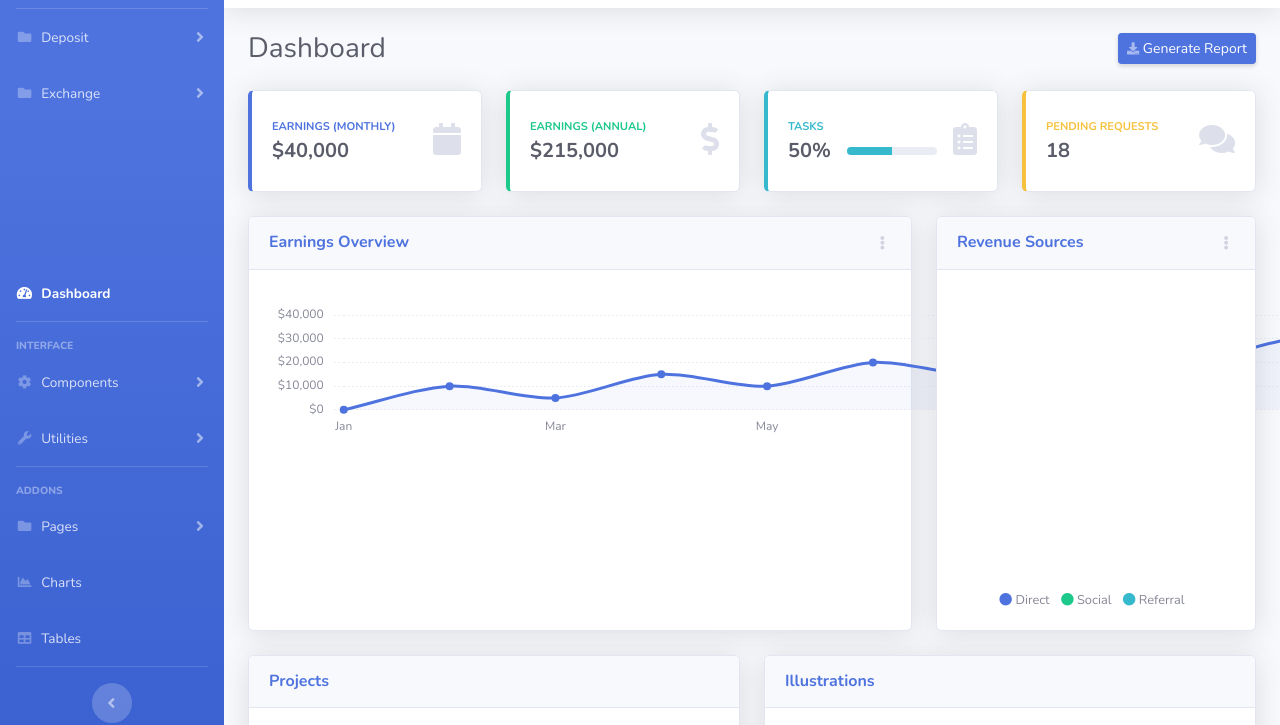
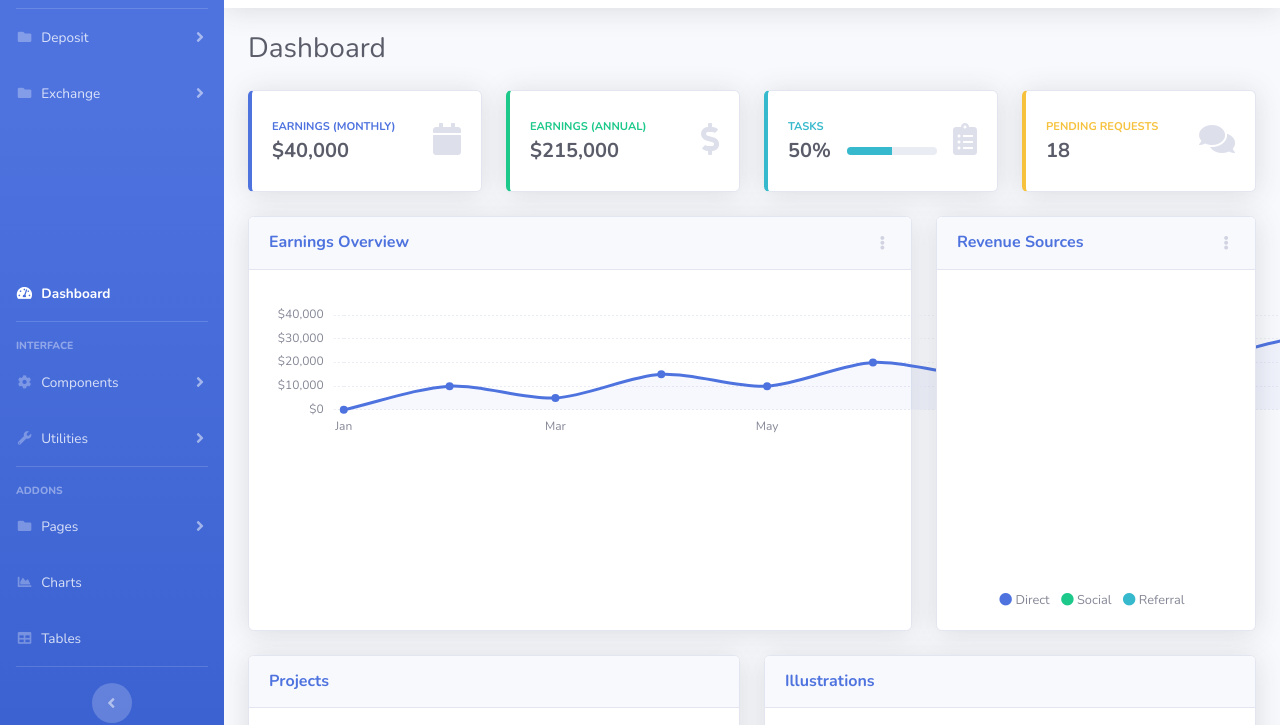
Before and after one commit to innovate00/sbAdmin2, a website with bundled scripts: page index.html in a window 1280 px wide. Shown: the part 62-787 px from the top of the page. Built offline with nearby package versions, Linux system fonts and the light colour scheme.

```diff
--- a/index.html
+++ b/index.html
@@ -204,8 +204,8 @@
                     <!-- Page Heading -->
                     <div class="d-sm-flex align-items-center justify-content-between mb-4">
                         <h1 class="h3 mb-0 text-gray-800">Dashboard</h1>
-                        <a href="#" class="d-none d-sm-inline-block btn btn-sm btn-primary shadow-sm"><i
-                                class="fas fa-download fa-sm text-white-50"></i> Generate Report</a>
+                        <!--<a href="#" class="d-none d-sm-inline-block btn btn-sm btn-primary shadow-sm"><i-->
+                        <!--        class="fas fa-download fa-sm text-white-50"></i> Generate Report</a>-->
                     </div>
 
                     <!-- Content Row -->
```
